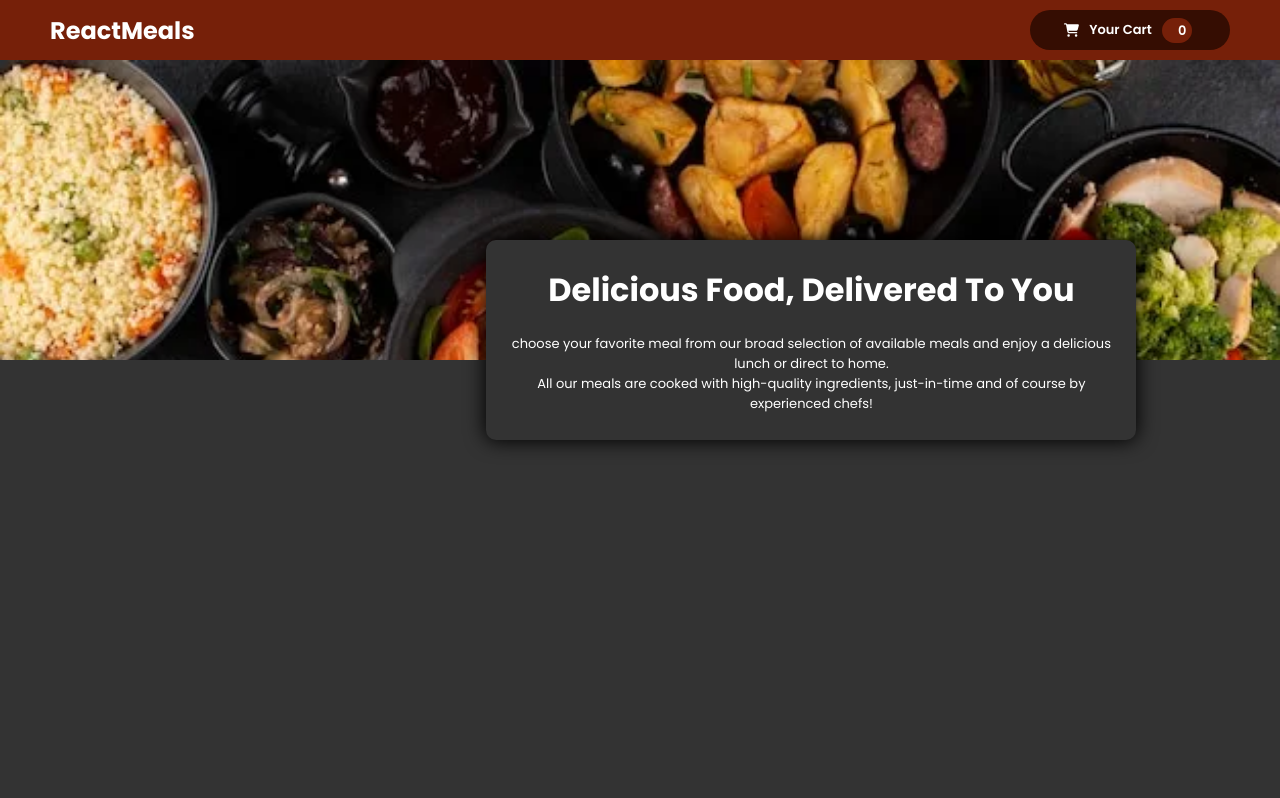
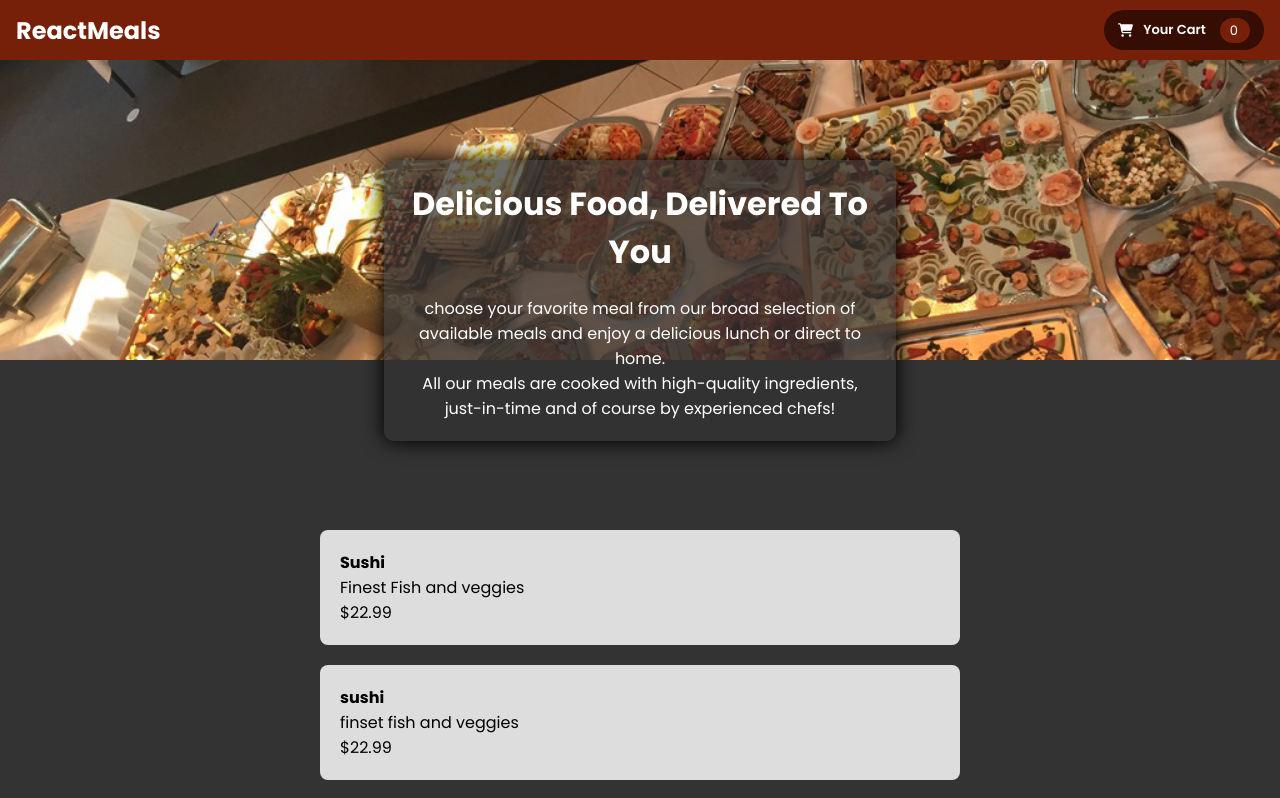
Before and after one commit to uday634/restorent-app-sharpener, a React (Create React App) app: page / in a window 1280 px wide. Shown: the top 798 px of the page. Built offline with nearby package versions, Linux system fonts and the light colour scheme.

Commit message:
added food items to the website

```diff
--- a/src/App.css
+++ b/src/App.css
@@ -0,0 +1,28 @@
+body {
+    margin: 0;
+    padding: 0;
+    display: flex;
+    flex-direction: column;
+    min-height: 100vh; /* Ensure the container takes at least the full height of the viewport */
+  }
+
+  #root {
+    flex: 1;
+    display: flex;
+    flex-direction: column;
+  }
+
+  .Header {
+    background-color: #762009;
+    color: white;
+    text-align: center;
+    padding: 10px;
+  }
+
+  .Summary-card {
+    flex: 1;
+    display: flex;
+    align-items: center;
+    justify-content: center;
+    margin-top: 30vh; /* Adjust this value to position the summary 30% down */
+  }
--- a/src/App.js
+++ b/src/App.js
@@ -1,14 +1,21 @@
 import React from "react";
 import Header from "./components/Header/Header";
 import Summary from "./components/Summary/Summary";
-import './App.css'
+import Meals from "./components/Meals/Meals";
 
 function App() {
+  let mealsArr = [
+    { item: "sushi", discription: "finset fish and veggies", price: 22.99 },
+    { item: "sushi", discription: "finset fish and veggies", price: 22.99 },
+    { item: "sushi", discription: "finset fish and veggies", price: 22.99 },
+    { item: "sushi", discription: "finset fish and veggies", price: 22.99 },
+  ];
   return (
-    <React.Fragment>
-      <Header />
+    <div id="root">
+      <Header className="Header" />
       <Summary className="Summary-card" />
-    </React.Fragment>
+      <Meals foodItems={mealsArr} />
+    </div>
   );
 }
 
--- a/src/components/Header/Header.css
+++ b/src/components/Header/Header.css
@@ -1,37 +1,46 @@
-
-.header{
+.header {
     width: 100%;
     height: 60px;
     background-color: #762009;
     display: flex;
     justify-content: space-between;
     align-items: center;
+}
 
-
-.logo{
+.logo {
     color: white;
-    margin: 0px 50px;
+    margin: 0 1rem; /* Adjust margin for better spacing on smaller screens */
     font-size: x-large;
 }
-.header-list{
+
+.header-list {
     display: flex;
     justify-content: center;
     align-items: center;
-    margin: 0px 50px;
+    margin: 0 1rem; /* Adjust margin for better spacing on smaller screens */
     background-color: #350d02;
     height: 40px;
-    width: 200px;
-    border-radius:  50px ;
+    width: 10rem;
+    border-radius: 50px;
+    @media (max-width: 750px) {
+        width: 8rem;
+        display: flex;
+        justify-content: space-around;
+    }
 }
-}
-.cart-icon{
+
+.cart-icon {
     width: 15px;
     object-fit: contain;
     margin-right: 10px;
     color: white;
+    @media (max-width: 750px) {
+        width: 20px;
+        margin-left: 2rem;
+    }
+}
 
-}
-.cart-btn{
+.cart-btn {
     list-style: none;
     color: white;
     margin-right: 4px;
@@ -40,27 +49,44 @@
     justify-content: center;
     font-size: small;
     font-weight: 600;
+
+    @media (max-width: 750px) {
+        display: none; /* Hide the cart button on smaller screens */
+    }
 }
-.cart-count{
+
+.cart-count {
     margin-left: 10px;
+    color: white;
     font-size: small;
-    padding: 3px 0 0 11px;
+    padding: 3px 0 0 10px;
     border-radius: 50px;
     background-color: #762009;
     height: 25px;
     width: 30px;
-    display:block;
+    display: block;
+
+    @media (max-width: 750px) {
+        margin-right: 2rem; /* Adjust margin for better spacing on smaller screens */
+    }
 }
-.restorent-img{
+
+.restorent-img {
     object-fit: cover;
     max-height: 300px;
     overflow: hidden;
+}
 
-}
-.food-image{
+.food-image {
     object-fit: cover;
     width: 100%;
     height: auto;
     display: block;
     margin: 0 auto;
+
+    @media (max-width: 768px) {
+        max-height: 60rem;
+    }
+
+
 }
--- a/src/components/Header/Header.js
+++ b/src/components/Header/Header.js
@@ -14,8 +14,9 @@
           <FaCartShopping className="cart-icon" />
           <li className="cart-btn">
             {" "}
-            Your Cart <p className="cart-count">0</p>
+            Your Cart
           </li>
+          <p className="cart-count">0</p>
         </ul>
       </header>
       <div className="restorent-img">
--- /dev/null
+++ b/src/components/Meals/Meals.css
@@ -0,0 +1,29 @@
+.food-container {
+    margin-top: 10rem;
+    display: flex;
+    justify-content: center;
+    align-items: center;
+    flex-wrap: wrap;
+
+}
+
+.food-item {
+    background-color :  #ddd;
+    border-radius: 8px;
+    padding: 20px;
+    margin: 10px;
+    display: flex;
+    flex-direction: column;
+    width: 40rem;
+}
+
+@media (max-width: 768px) {
+    .food-container {
+        flex-direction: column;
+        align-items: center;
+    }
+
+    .food-item {
+        width: 80%;
+    }
+}
--- /dev/null
+++ b/src/components/Meals/Meals.js
@@ -0,0 +1,27 @@
+import React, { Fragment } from "react";
+import "./Meals.css";
+
+const Meals = (props) => {
+  return (
+    <Fragment>
+      <div className="food-container">
+        <div className="food-item">
+          <h4>Sushi</h4>
+          <p>Finest Fish and veggies</p>
+          <p>$22.99</p>
+        </div>
+        {props.foodItems.map((item) => {
+          return (
+            <div className="food-item">
+              <h4>{item.item}</h4>
+              <p>{item.discription}</p>
+              <p>${item.price}</p>
+            </div>
+          );
+        })}
+      </div>
+    </Fragment>
+  );
+};
+
+export default Meals;
--- a/src/components/Summary/Summary.css
+++ b/src/components/Summary/Summary.css
@@ -1,10 +1,12 @@
-.card-container{
+.card-container {
     position: absolute;
-    top: 30%;
-    left: 38%;
-    width: 650px;
-    height: 200px;
-    background-color: rgb(51, 51, 51);
+    top: 20%;
+    left: 50%;
+    transform: translateX(-50%);
+    width: 80%;
+    max-width: 650px;
+    min-height: 150px;
+    background-color: rgba(51, 51, 51, 0.719);
     padding: 20px;
     color: white;
     display: grid;
@@ -12,12 +14,27 @@
     border-radius: 10px;
     box-shadow: 0 0 20px 1px black;
 }
-h2{
+
+h2 {
     text-align: center;
-    font-size: xx-large;
-    margin-bottom:  20px ;
+    font-size: 2rem;
+    margin-bottom: 20px;
 }
-p{
+
+.summary-info {
     text-align: center;
-    font-size: small;
+    font-size: 1rem;
 }
+
+@media (min-width: 768px) {
+    .card-container {
+        width: 50%;
+        top: 20%;
+    }
+}
+
+@media (min-width: 1024px) {
+    .card-container {
+        width: 40%;
+    }
+}
```
Also changed, not shown: src/images/food.jpg.
